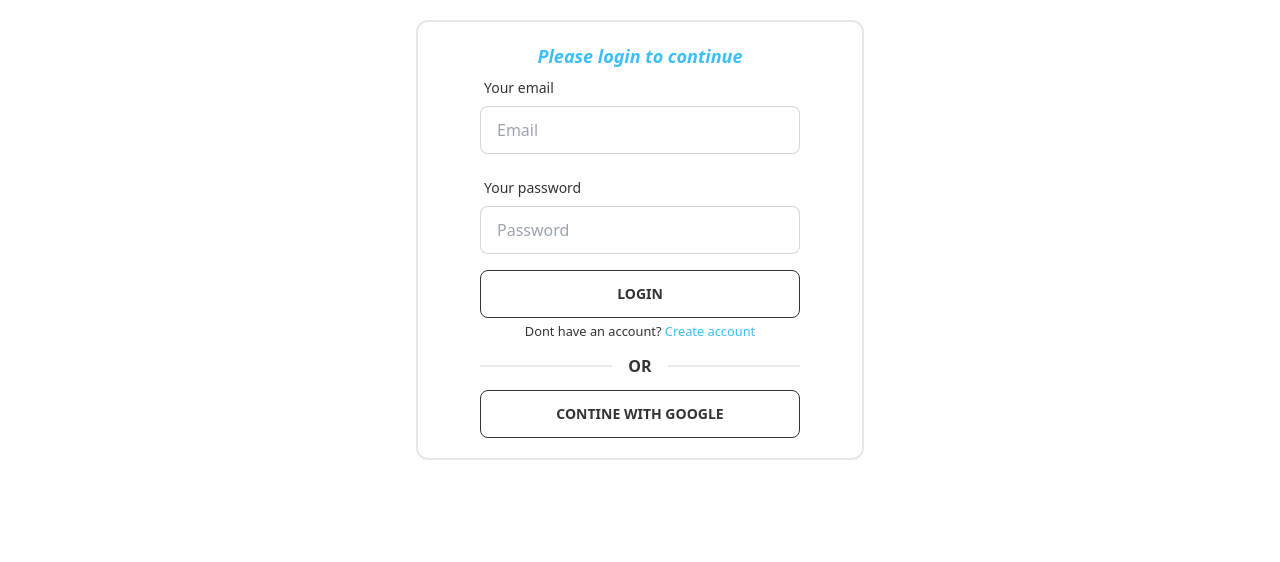
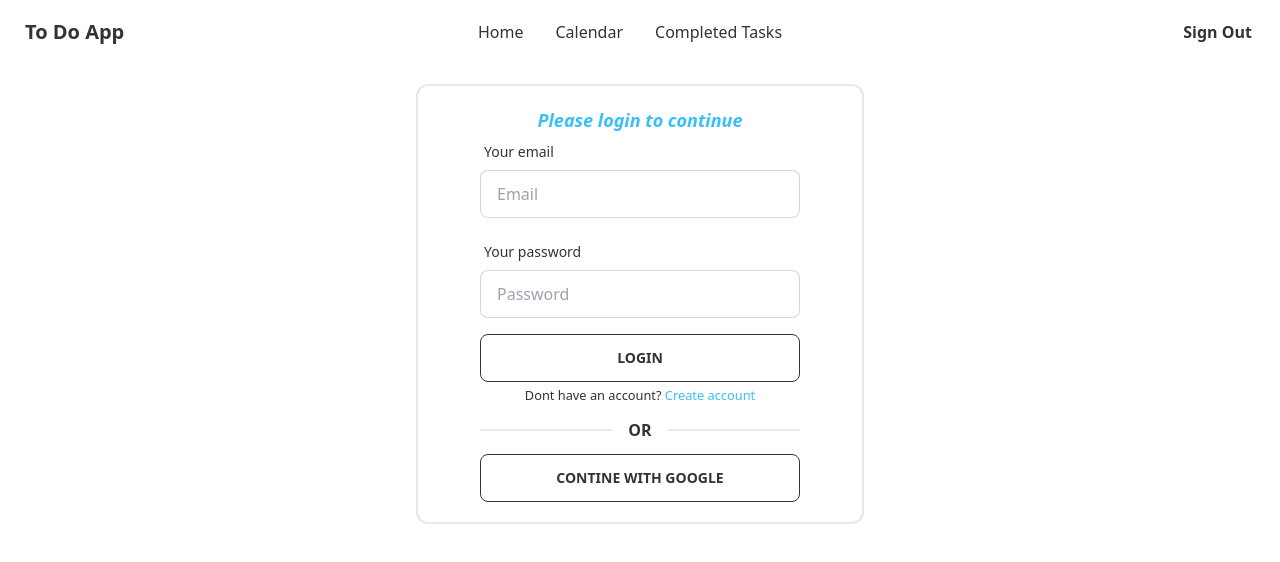
Before and after one commit to shahriarkasem/to-do-app-advance, a React (Create React App) app: page /login in a window 1280 px wide. Shown: the top 562 px of the page. Built offline with nearby package versions, Linux system fonts and the light colour scheme; no server answers; sample sign-in values are in the browser's storage.

Commit message:
navbar implement done

```diff
--- a/src/App.js
+++ b/src/App.js
@@ -1,3 +1,4 @@
+import { useAuthState } from 'react-firebase-hooks/auth';
 import { Route, Routes} from 'react-router-dom';
 import { ToastContainer } from 'react-toastify';
 import 'react-toastify/dist/ReactToastify.css';
@@ -7,12 +8,19 @@ import CompletedTasks from './components/pages/CompletedTasks/CompletedTasks';
 import Home from './components/pages/Home/Home';
 import ToDo from './components/pages/ToDo.js/ToDo';
 import Login from './components/shared/Login';
+import Navbar from './components/shared/Navbar';
 import RequireAuth from './components/shared/RequireAuth';
 import SignUp from './components/shared/SignUp';
+import auth from './firebase.init';
 
 function App() {
+  const [user] = useAuthState(auth);
+
   return (
     <section>
+      {
+        user && <Navbar></Navbar>
+      }
      <Routes>
       <Route path='/' element={
         <RequireAuth>
--- a/src/components/pages/Home/Home.js
+++ b/src/components/pages/Home/Home.js
@@ -1,14 +1,12 @@
-import { signOut } from 'firebase/auth';
 import React from 'react';
-import auth from '../../../firebase.init';
+import Navbar from '../../shared/Navbar';
+
 
 const Home = () => {
-    const logout = () => {
-        signOut(auth)
-    }
+
     return (
         <section>
-            <button onClick={logout} className='mx-10 my-10 btn btn-outline'>Sign Out</button>
+
         </section>
     );
 };
--- a/src/components/shared/Navbar.js
+++ b/src/components/shared/Navbar.js
@@ -1,11 +1,65 @@
-import React from 'react';
+import { signOut } from "firebase/auth";
+import React from "react";
+import auth from "../../firebase.init";
+import { Link } from "react-router-dom";
 
 const Navbar = () => {
-    return (
-        <section>
+  const logout = () => {
+    signOut(auth);
+  };
+  const menu = (
+    <>
+      <li>
+        <Link to='/'>Home</Link>
+      </li>
+      <li>
+        <Link to='/calendar'>Calendar</Link>
+      </li>
+      <li>
+        <Link to='/competedTasks'>Completed Tasks</Link>
+      </li>
+    </>
+  );
 
-        </section>
-    );
+  return (
+    <section>
+      <div class="navbar bg-base-100">
+        <div class="navbar-start">
+          <div class="dropdown">
+            <label tabindex="0" class="btn btn-ghost lg:hidden">
+              <svg
+                xmlns="http://www.w3.org/2000/svg"
+                class="h-5 w-5"
+                fill="none"
+                viewBox="0 0 24 24"
+                stroke="currentColor"
+              >
+                <path
+                  stroke-linecap="round"
+                  stroke-linejoin="round"
+                  stroke-width="2"
+                  d="M4 6h16M4 12h8m-8 6h16"
+                />
+              </svg>
+            </label>
+            <ul
+              tabindex="0"
+              class="menu menu-compact dropdown-content mt-3 p-2 shadow bg-base-100 rounded-box w-52"
+            >
+              {menu}
+            </ul>
+          </div>
+          <a class="btn btn-ghost normal-case text-xl">To Do App</a>
+        </div>
+        <div class="navbar-center hidden lg:flex">
+          <ul class="menu menu-horizontal p-0">{menu}</ul>
+        </div>
+        <div class="navbar-end cursor-pointer mr-1 md:mr-5">
+            <a onClick={logout} className='font-semibold'>Sign Out</a>
+        </div>
+      </div>
+    </section>
+  );
 };
 
 export default Navbar;
```
